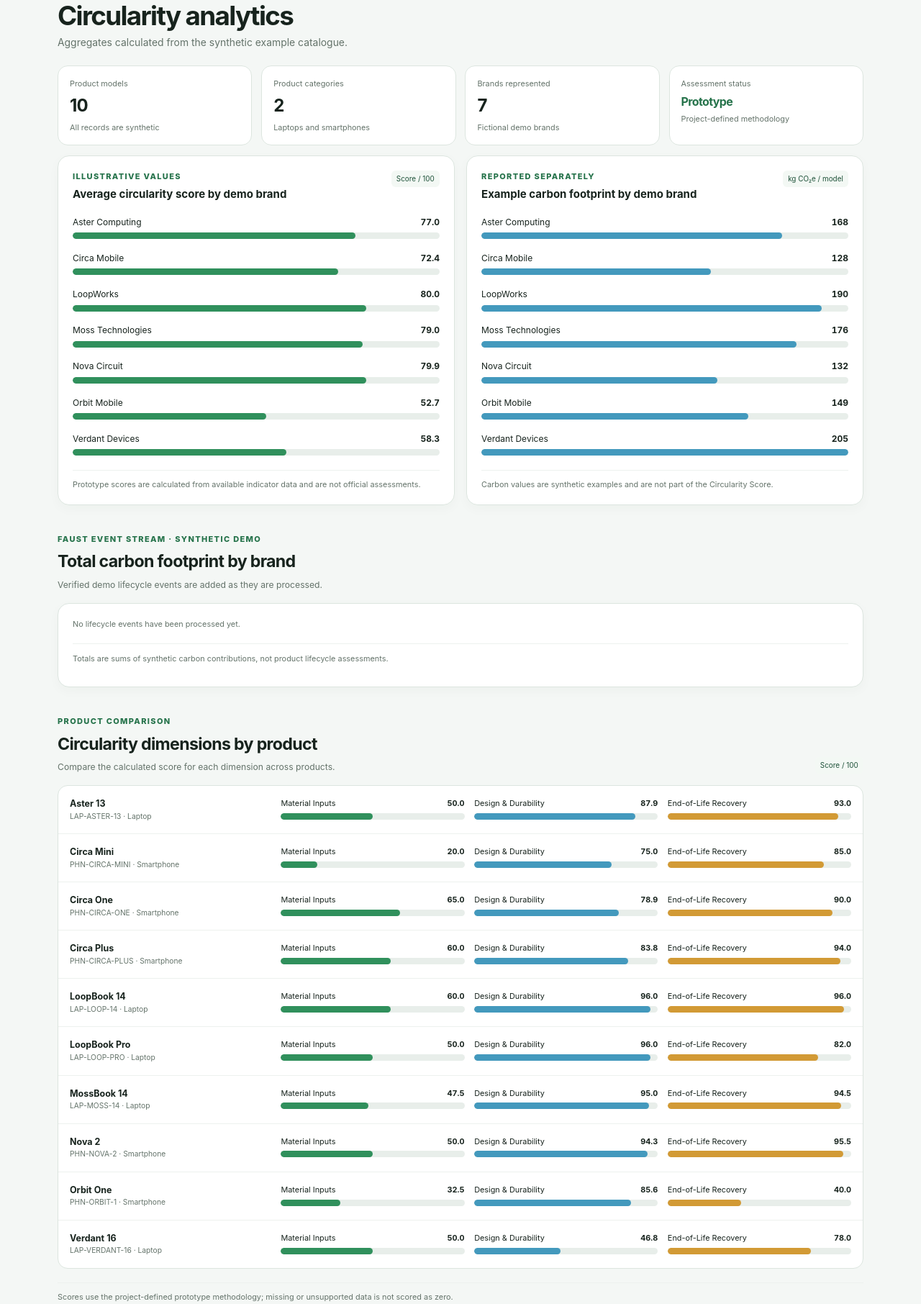
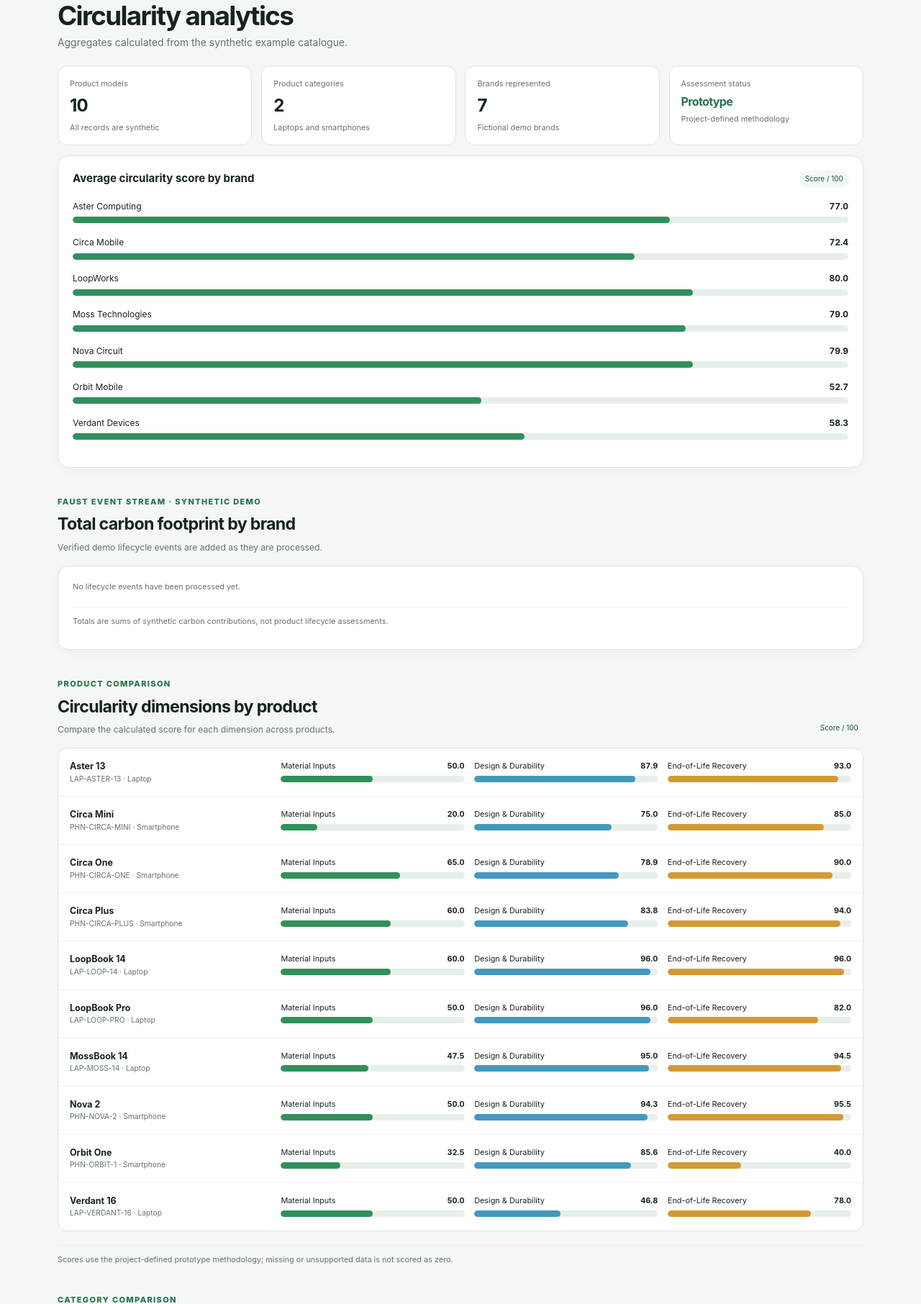
Before and after one commit to rodrigocastillo1/cepApp, a Flask app: page /analytics in a window 1280 px wide. Shown: the part 125-1937 px from the top of the page at 72% size. Run offline with Flask 3, Linux system fonts and the light colour scheme; data comes from the database, SQL or seed files in the repository; data that the repository does not hold is empty.

Commit message:
Remove duplicated chart for carbon footprint.

```diff
--- a/app/static/css/styles.css
+++ b/app/static/css/styles.css
@@ -436,7 +436,7 @@ h1 {
 .kpi-card span, .kpi-card small { color: var(--muted); font-size: .68rem; }
 .kpi-card strong { margin: .25rem 0; font-size: 1.5rem; letter-spacing: -.04em; }
 .kpi-card .status-text { color: var(--forest-700); font-size: 1rem; }
-.chart-grid { margin-top: .9rem; }
+.chart-grid { grid-template-columns: minmax(0, 1fr); margin-top: .9rem; }
 .chart-card { min-width: 0; }
 .chart-heading { display: flex; justify-content: space-between; align-items: start; gap: .5rem; margin-bottom: 1.1rem; }
 .chart-heading h2 { margin: 0; font-size: .94rem; }
--- a/app/templates/analytics.html
+++ b/app/templates/analytics.html
@@ -38,8 +38,7 @@
   <article class="panel chart-card">
     <div class="chart-heading">
       <div>
-        <span class="eyebrow">Illustrative values</span>
-        <h2>Average circularity score by demo brand</h2>
+        <h2>Average circularity score by brand</h2>
       </div>
       <span class="chart-unit">Score / 100</span>
     </div>
@@ -55,34 +54,6 @@
     {% else %}
       <p class="chart-note">No product data is available yet.</p>
     {% endfor %}
-    <p class="chart-note">Prototype scores are calculated from available indicator data and are not official assessments.</p>
-  </article>
-
-  <article class="panel chart-card">
-    <div class="chart-heading">
-      <div>
-        <span class="eyebrow">Reported separately</span>
-        <h2>Example carbon footprint by demo brand</h2>
-      </div>
-      <span class="chart-unit">kg CO₂e / model</span>
-    </div>
-    {% set carbon_brands = brands|selectattr("average_carbon", "ne", none)|list %}
-    {% if carbon_brands %}
-      {% set max_carbon = carbon_brands|map(attribute="average_carbon")|max %}
-    {% endif %}
-    {% for brand in brands %}
-      {% if brand.average_carbon is not none %}
-        <div class="bar-row carbon-bar">
-          <div class="bar-label"><span>{{ brand.brand }}</span><strong>{{ "%.0f"|format(brand.average_carbon) }}</strong></div>
-          <div class="bar-track" role="img" aria-label="{{ brand.brand }} illustrative average carbon value {{ "%.0f"|format(brand.average_carbon) }} kilograms CO2 equivalent">
-            <span style="width: {{ ((brand.average_carbon / max_carbon * 100)|round(1)) if max_carbon > 0 else 0 }}%"></span>
-          </div>
-        </div>
-      {% endif %}
-    {% else %}
-      <p class="chart-note">No product data is available yet.</p>
-    {% endfor %}
-    <p class="chart-note">Carbon values are synthetic examples and are not part of the Circularity Score.</p>
   </article>
 </section>
 
--- a/modules/analytics/service.py
+++ b/modules/analytics/service.py
@@ -11,7 +11,6 @@ from modules.product_data.models import Product
 class _BrandAggregate:
     product_count: int = 0
     scores: list[float] = field(default_factory=list)
-    carbon: list[float] = field(default_factory=list)
 
 
 class AnalyticsService:
@@ -36,8 +35,6 @@ class AnalyticsService:
             assessment = self.scorer.calculate(product)
             if assessment.overall_score is not None:
                 brand.scores.append(assessment.overall_score)
-            if product.carbon_footprint is not None:
-                brand.carbon.append(float(product.carbon_footprint))
 
         return [
             {
@@ -45,11 +42,6 @@ class AnalyticsService:
                 "average_score": (
                     sum(values.scores) / len(values.scores)
                     if values.scores
-                    else None
-                ),
-                "average_carbon": (
-                    sum(values.carbon) / len(values.carbon)
-                    if values.carbon
                     else None
                 ),
                 "product_count": values.product_count,
```
Also changed, not shown: tests/test_subsystem_units.py (+2 -2 lines).
